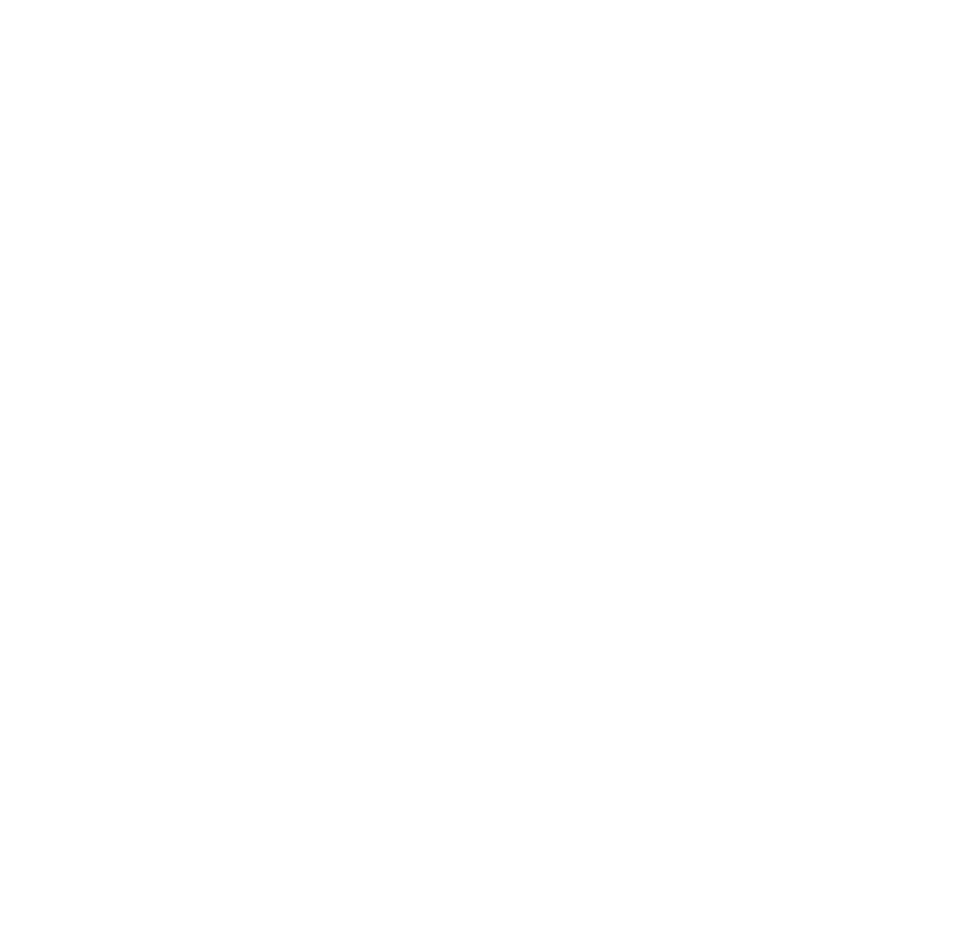
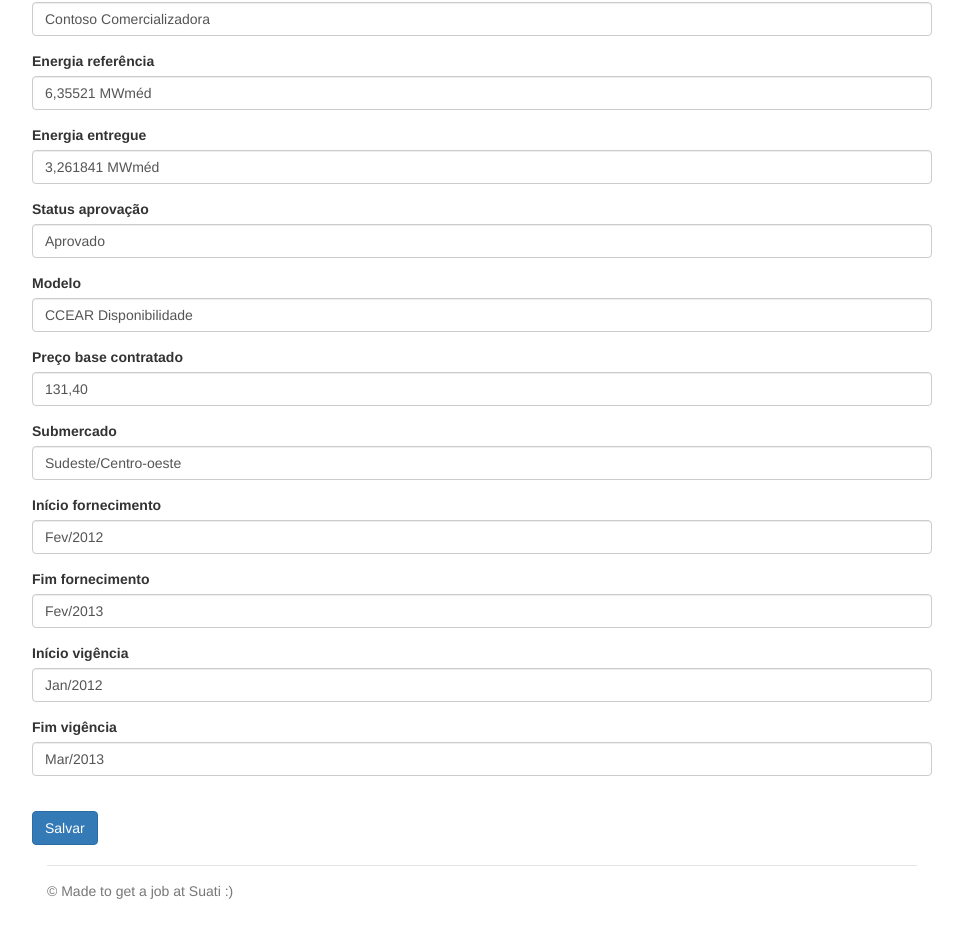
Before and after one commit to foolOnTheHill/contract-view, a React (Create React App) app in the folder contract-view/: page / in a window 1280 px wide. Shown: the part 1878-2804 px from the top of the page, without its empty margins (158-1121 px from the left). Before the commit the page ends 1600 px from the top, so only its background shows below. Built offline with nearby package versions, Linux system fonts and the light colour scheme.

Commit message:
Detailed view

```diff
--- a/contract-view/src/App.js
+++ b/contract-view/src/App.js
@@ -5,23 +5,26 @@
 import SearchInput from './components/SearchInput.js';
 import SortForm from './components/SortForm.js';
 import KeyFilterForm from './components/KeyFilterForm.js';
+import ContractDetails from './components/ContractDetails.js';
 
 class App extends Component {
   constructor(props) {
     super(props);
 
-    this.keys = Object.keys(this.props.contracts[0]);
+    this.keys = Object.keys(this.props.contracts[0]).filter(k => k.localeCompare('id') !== 0);
     this.contracts = props.contracts;
 
     this.handleSearchChange = this.handleSearchChange.bind(this);
     this.handleSortChange = this.handleSortChange.bind(this);
     this.handleFilterChange = this.handleFilterChange.bind(this);
+    this.saveEdited = this.saveEdited.bind(this);
 
     var showKeys = {};
 
     for (var i in this.keys) {
       showKeys[this.keys[i]] = true;
     }
+    showKeys['id'] = false;
 
     this.state = {
       showKeys: showKeys,
@@ -51,7 +54,7 @@
   }
 
   filterData() {
-    const keys = Object.keys(this.props.contracts[0]);
+    const keys = this.keys;
     const data = this.props.contracts.filter(contract => {
       for (var i in keys) {
         if (contract[keys[i]].includes(this.state.search)) {
@@ -64,8 +67,6 @@
   }
 
   sortData(dataToSort) {
-    console.log("Sort");
-
     const compKey = this.state.sortByKey;
     const data = dataToSort.sort((a, b) => {
       return a[compKey].localeCompare(b[compKey]);
@@ -78,13 +79,22 @@
     }
   }
 
+  saveEdited(id, newValue) {
+    this.props.contracts[id] = newValue;
+    this.setState({
+      sortByKey: null,
+      sortAsc: true,
+      search: ''
+    });
+  }
+
   render() {
-    const keys = Object.keys(this.props.contracts[0]);
+    const keys = this.keys;
 
     var tmpData = this.state.search !== '' ? this.filterData() : this.props.contracts;
     const data = this.state.sortByKey === null ? tmpData : this.sortData(tmpData);
 
-    var hideKeys = [];
+    var hideKeys = ['id'];
     var tableHeaderKeys = [];
     for (var i in keys) {
       if (this.state.showKeys[keys[i]] === false) {
@@ -103,6 +113,8 @@
         <SearchInput handleChange={this.handleSearchChange} />
         <br/>
         <ContractTable tableHeaderKeys={tableHeaderKeys} hideKeys={hideKeys} contracts={data}/>
+        <br />
+        <ContractDetails contract={this.props.contracts[0]} keys={this.keys} saveEdited={this.saveEdited}/>
       </div>
     );
   }
--- /dev/null
+++ b/contract-view/src/components/ContractDetails.js
@@ -0,0 +1,59 @@
+import React, { Component } from 'react';
+import '../assets/bootstrap/css/bootstrap.min.css';
+
+class ContractDetails extends Component {
+  constructor(props) {
+    super(props);
+
+    this.handleSubmit = this.handleSubmit.bind(this);
+    this.handleChange = this.handleChange.bind(this);
+
+    this.state = JSON.parse(JSON.stringify(this.props.contract));
+  }
+
+  handleSubmit() {
+    var newContract = this.state;
+    var id = this.state.id;
+    this.props.saveEdited(id, newContract);
+  }
+
+  handleChange(event) {
+    const target = event.target;
+    const newValue = target.value;
+    const name = target.name;
+
+    this.setState({
+      [name]: newValue
+    });
+  }
+
+  getFormInputs() {
+    // var dateReg = /^\d{2}[./-]\d{2}[./-]\d{4}$/;
+    var forms = this.props.keys.map((k, index) => (
+      <div className="form-group" key={index}>
+        <label>{k}</label>
+        <input className="form-control" value={this.state[k]} onChange={this.handleChange} name={k}/>
+      </div>
+    ));
+
+    return forms;
+  }
+
+  render() {
+    const inputs = this.getFormInputs();
+
+    return (
+      <div className="row">
+        <form>
+          {inputs}
+        </form>
+        <br />
+        <button className="btn btn-primary" onClick={this.handleSubmit}>Salvar</button>
+        <br />
+        <br />
+      </div>
+    );
+  }
+}
+
+export default ContractDetails;
--- a/contract-view/src/index.js
+++ b/contract-view/src/index.js
@@ -5,6 +5,10 @@
 
 import data from './assets/mock-data/contracts.json'; // Fake data to test the app
 
+for (var i in data.contracts) {
+  data.contracts[i].id = i;
+}
+
 ReactDOM.render(
   <App contracts={data.contracts} />,
   document.getElementById('root')
```
Also changed, not shown: contract-view/src/components/ContractRow.js (line endings or trailing spaces).
